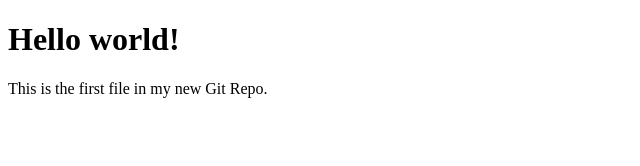
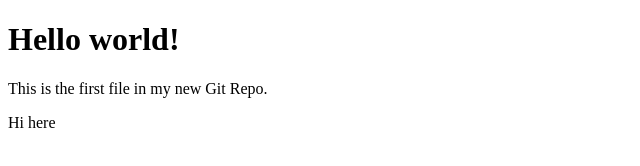
Before and after one commit to Tanuja-B/trial-index, a plain HTML site: page index.html in a window 1280 px wide. Shown: the full height of the page, 0-640 px from the left. Drawn offline with Linux system fonts and the light colour scheme.

Commit message:
first update on file manually

```diff
--- a/index.html
+++ b/index.html
@@ -7,6 +7,8 @@
 
 <h1>Hello world!</h1>
 <p>This is the first file in my new Git Repo.</p>
+<p>Hi here </p>
+
 
 </body>
 </html>
```
